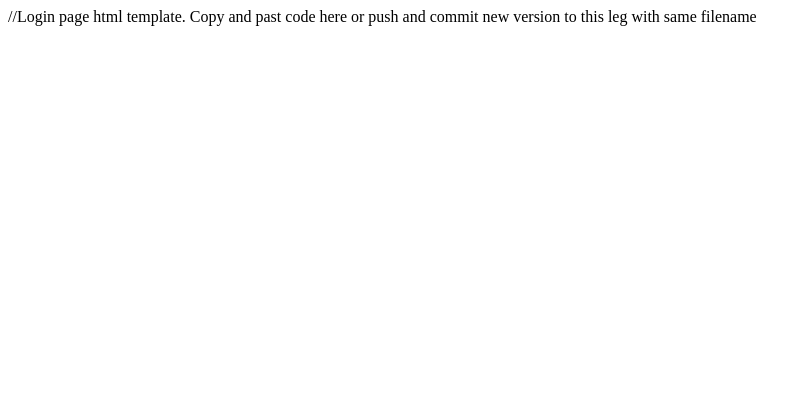
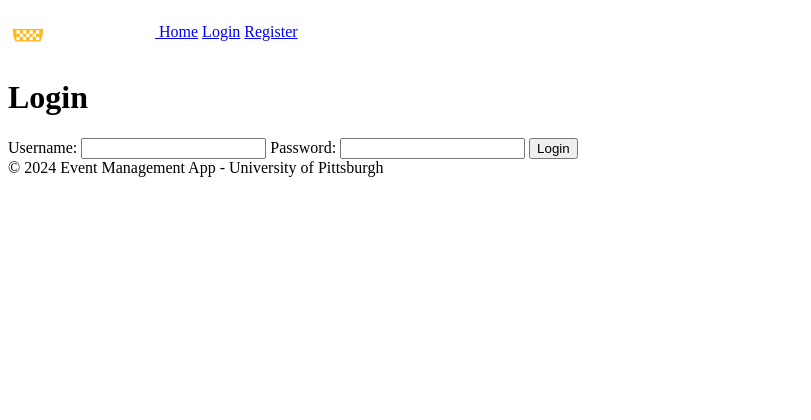
Before and after one commit to NicholasCessna/EventManagementSystem, a Python web app: template templates/login.html in a window 1280 px wide. Shown: the top 420 px of the page, without its empty margins (0-811 px from the left). Before the commit the page ends 26 px from the top, so only its background shows below. Run offline with Jinja, Linux system fonts and the light colour scheme; the template is opened without the code that fills it, so the values that code supplies are empty.

Commit message:
Update login.html

```diff
--- a/templates/login.html
+++ b/templates/login.html
@@ -1 +1,14 @@
-//Login page html template. Copy and past code here or push and commit new version to this leg with same filename
+{% extends "base.html" %}
+{% block title %}Login{% endblock %}
+{% block content %}
+    <h1>Login</h1>
+    <form method="POST" action="{{ url_for('login') }}">
+        <label for="username">Username:</label>
+        <input type="text" name="username" required>
+
+        <label for="password">Password:</label>
+        <input type="password" name="password" required>
+
+        <button type="submit">Login</button>
+    </form>
+{% endblock %}
```
